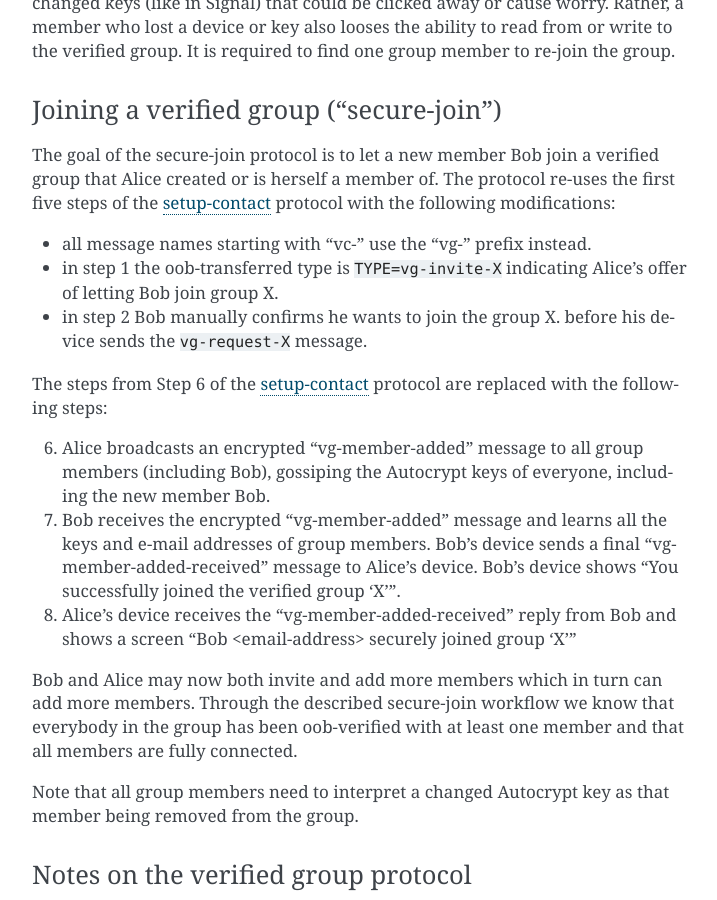
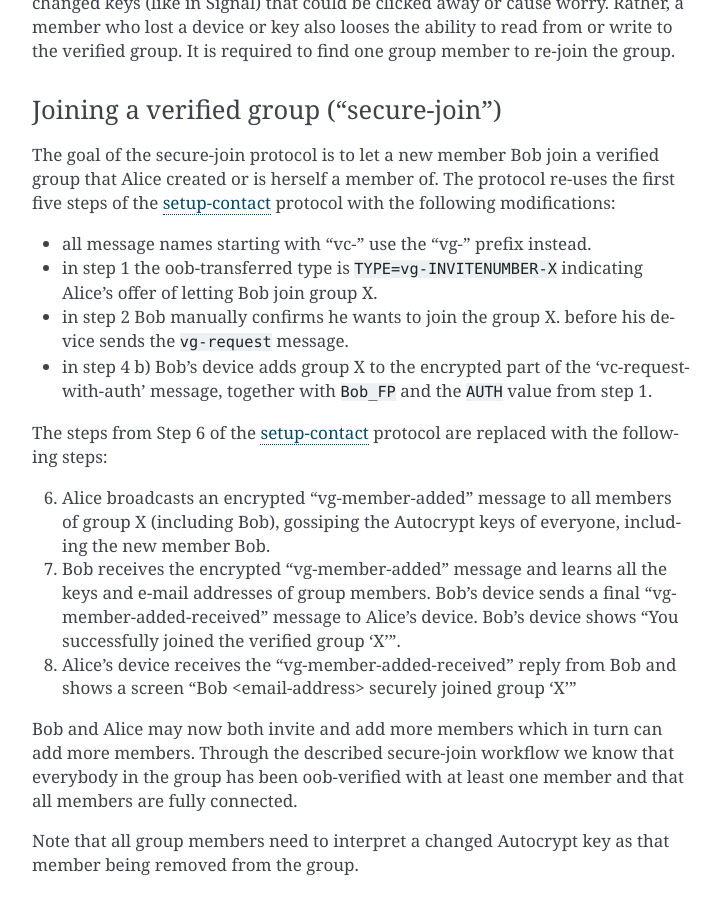
Before and after one commit to nextleap-project/countermitm, a Sphinx documentation site: the page built from source/new.rst, in a window 1280 px wide and 900 px high, scrolled down 3321 px. Shown: the whole window, without its empty margins (388-1105 px from the left). Built offline with Sphinx 7.4.7, drawn with Linux system fonts in a browser that asks for light colours.

Commit message:
move X sent from Bob to Alice from step 1 to step 4b, tackles #33

```diff
--- a/source/new.rst
+++ b/source/new.rst
@@ -180,17 +180,21 @@ protocol with the following modifications:
 
 - all message names starting with "vc-" use the "vg-" prefix instead.
 
-- in step 1 the oob-transferred type is ``TYPE=vg-invite-X`` indicating
+- in step 1 the oob-transferred type is ``TYPE=vg-INVITENUMBER-X`` indicating
   Alice's offer of letting Bob join group X.
 
 - in step 2 Bob manually confirms he wants to join the group X.
-  before his device sends the ``vg-request-X`` message.
+  before his device sends the ``vg-request`` message.
+
+- in step 4 b) Bob's device adds group X to the encrypted part of the
+  'vc-request-with-auth' message, together with ``Bob_FP`` and the ``AUTH``
+  value from step 1.
 
 The steps from Step 6 of the `setup-contact`_ protocol are replaced
 with the following steps:
 
-6. Alice broadcasts an encrypted "vg-member-added" message to all group
-   members (including Bob), gossiping the Autocrypt keys of everyone,
+6. Alice broadcasts an encrypted "vg-member-added" message to all members of
+   group X (including Bob), gossiping the Autocrypt keys of everyone,
    including the new member Bob.
 
 7. Bob receives the encrypted "vg-member-added" message and learns all the keys
```
